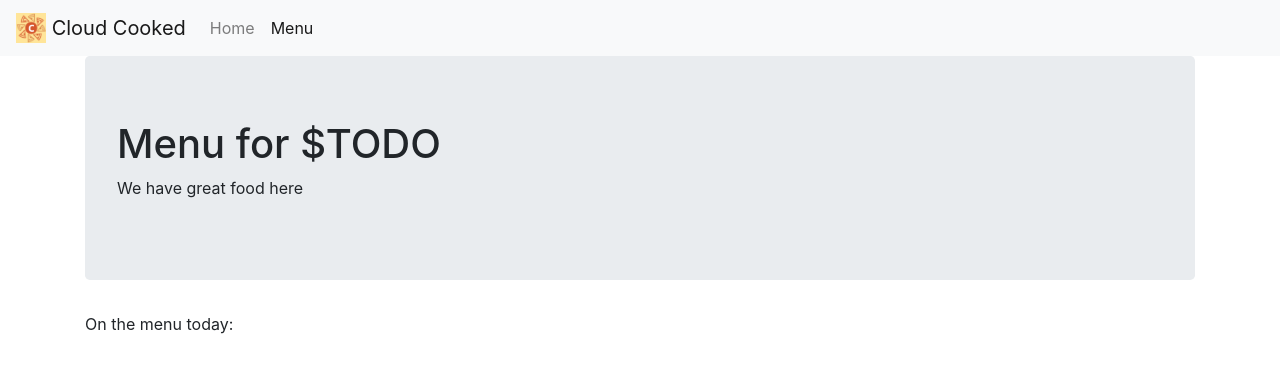
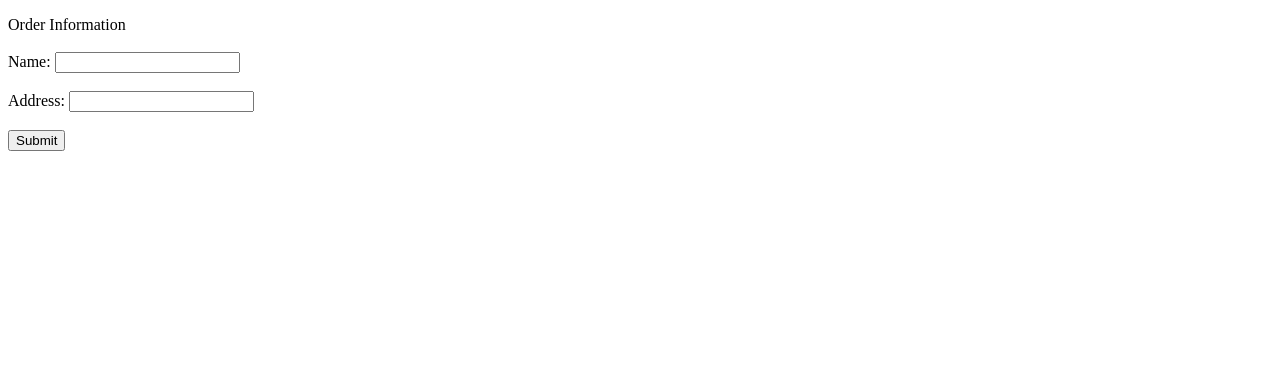
Before and after one commit to CSC468-project/cloudlab-project, a Flask app: page / in a window 1280 px wide. Shown: the top 373 px of the page. Run offline with Flask 2, Linux system fonts and the light colour scheme; parts of the project's set-up code (start-up, migrations or seed data) failed here and were passed over; some libraries are stand-ins or nearby versions.

Commit message:
Update home.html

```diff
--- a/DockerFiles/flaskct_data/templates/home.html
+++ b/DockerFiles/flaskct_data/templates/home.html
@@ -1,43 +1,49 @@
 <!DOCTYPE html>
 <html lang="en">
-
 <head>
     <meta charset="UTF-8">
-    <title>Menu for {{ title }}</title>
-    <!-- bootstrap incl -->
-    <link rel="stylesheet" href="https://cdn.jsdelivr.net/npm/bootstrap@4.3.1/dist/css/bootstrap.min.css"
-          integrity="sha384-ggOyR0iXCbMQv3Xipma34MD+dH/1fQ784/j6cY/iJTQUOhcWr7x9JvoRxT2MZw1T" crossorigin="anonymous">
-    <link rel="icon" href="/static/cc_logo.png" type="image/png">
+    <title>Cloud Pie Services</title>
+    <script src="https://ajax.googleapis.com/ajax/libs/jquery/3.1.1/jquery.min.js"></script>
 
-    <!-- Navbar (Sits on top) -->
-    <nav class="navbar navbar-expand-lg navbar-light bg-light">
-        <a class="navbar-brand" href="#">
-            <img src="/static/cc_logo.png" width="30" height="30" class="d-inline-block align-top" alt="">
-            Cloud Cooked
-        </a>
-        <button class="navbar-toggler" type="button" data-toggle="collapse" data-target="#navbarNav"
-                aria-controls="navbarNav" aria-expanded="false" aria-label="Toggle navigation">
-            <span class="navbar-toggler-icon"></span>
-        </button>
-        <div class="collapse navbar-collapse" id="navbarNav">
-            <ul class="navbar-nav">
-                <li class="nav-item">
-                    <a class="nav-link" href="/">Home <span class="sr-only">(current)</span></a>
-                </li>
-                <li class="nav-item active">
-                    <a class="nav-link" href="/menu">Menu <span class="sr-only">(current)</span> </a>
-                </li>
-            </ul>
-        </div>
-    </nav>
 </head>
 
+<script>
+
+function myFunction() {
+var text1= $('#text1').val();
+var text2= $('#text2').val();
+  $.ajax({
+              url: "/join",
+              type: "POST",
+              data: {text1:text1,
+              text2:text2}
+
+          }).done(function(response) {
+
+            var html= "<br><br><br><p> <b> RESULT : <b><p>";
+
+            response =response.result;
+                 $.each(response,function(key,val){
+                 console.log(val);
+                    html+="<p>"+val+"<p>"
+
+                });
+                html +="<br>";
+                $(".show-data").append(html);
+            });
+};
+
+  </script>
 <body>
-<section class="container">
-    <div class="jumbotron">
-        <h1>Menu for $TODO </h1>
-        <p>We have great food here</p>
+    <p>
+        Order Information<br><br>
+
+            Name: <input type="text" id="text1" name="text1"><br><br>
+            Address: <input type="text" id="text2" name="text2"><br><br>
+            <button id="clicked" onclick="myFunction()">Submit</button>
+        </p>
+    <div class="show-data" >
+
     </div>
-    <p>On the menu today:</p>
-    </section>
 </body>
+</html>
```
